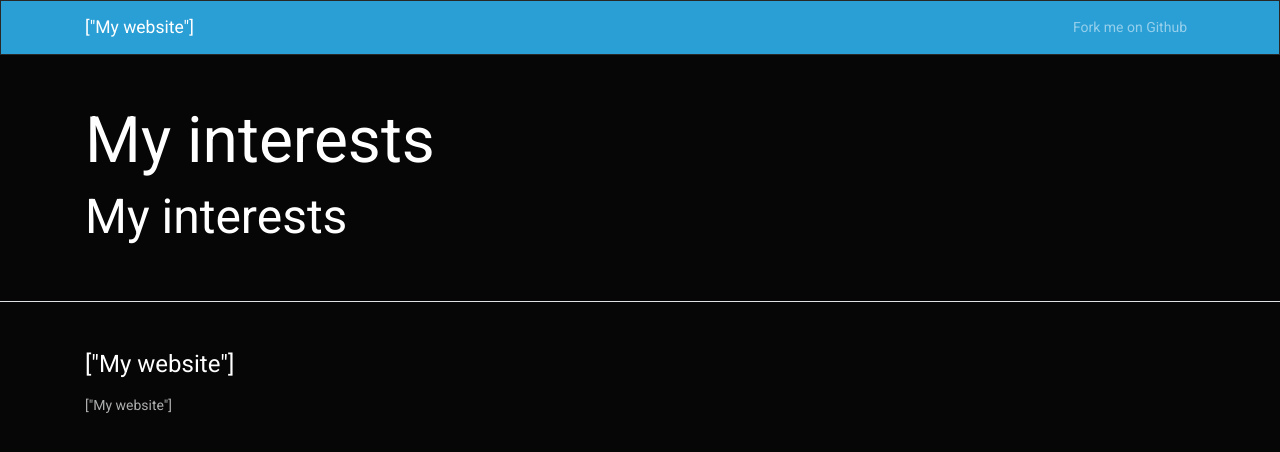
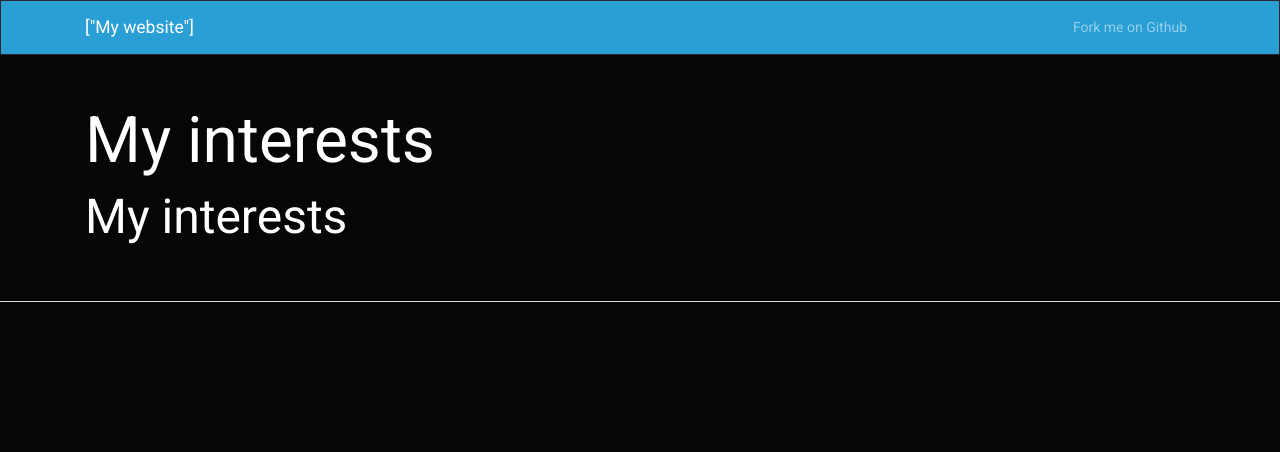
Before and after one commit to pstetson53/pstetson53.github.io, a Jekyll site: the page built from index.md, in a window 1280 px wide. Shown: the top 452 px of the page. Built offline with Jekyll 4.4.1, drawn with Linux system fonts in a browser that asks for light colours.

Commit message:
Update footer.html

```diff
--- a/_includes/footer.html
+++ b/_includes/footer.html
@@ -2,35 +2,5 @@
 <div class="py-5 border-top">
   <div class="container">
 
-    <p class="h5 mb-3">{{ site.title | escape }}</p>
-
-    <div class="row">
-
-      <div class="col-sm">
-        <ul class="list-unstyled">
-          <li>
-            {%- if site.author -%}
-              {{ site.author | escape }}
-            {%- else -%}
-              {{ site.title | escape }}
-            {%- endif -%}
-          </li>
-          {%- if site.email -%}
-            <li>
-              <a href="mailto:{{ site.email }}">
-                {{ site.email }}
-              </a>
-            </li>
-          {%- endif -%}
-        </ul>
-      </div>
-
-
-      <div class="col-sm text-right">
-
-      </div>
-
-    </div>
-
   </div>
 </div>
```
